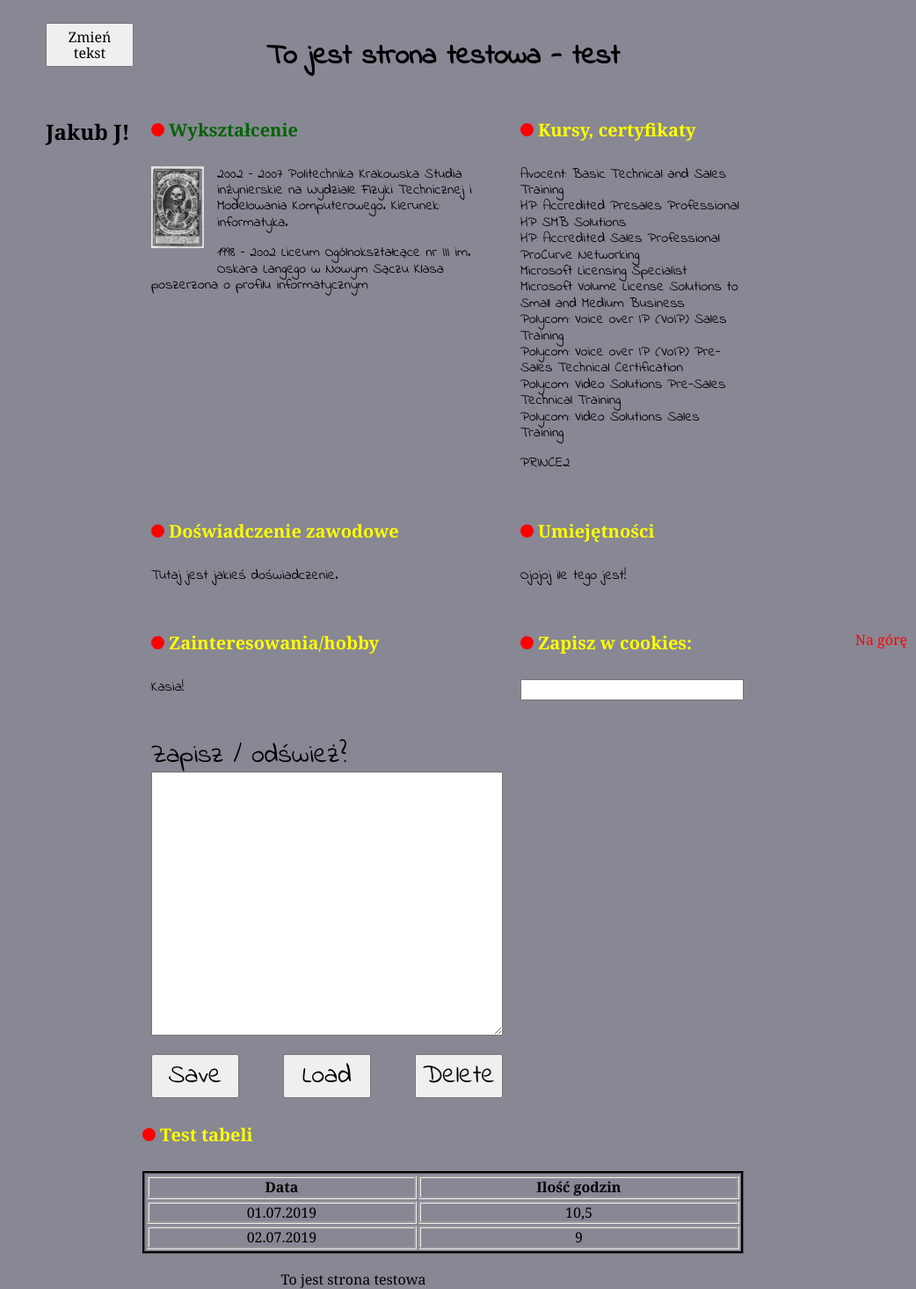
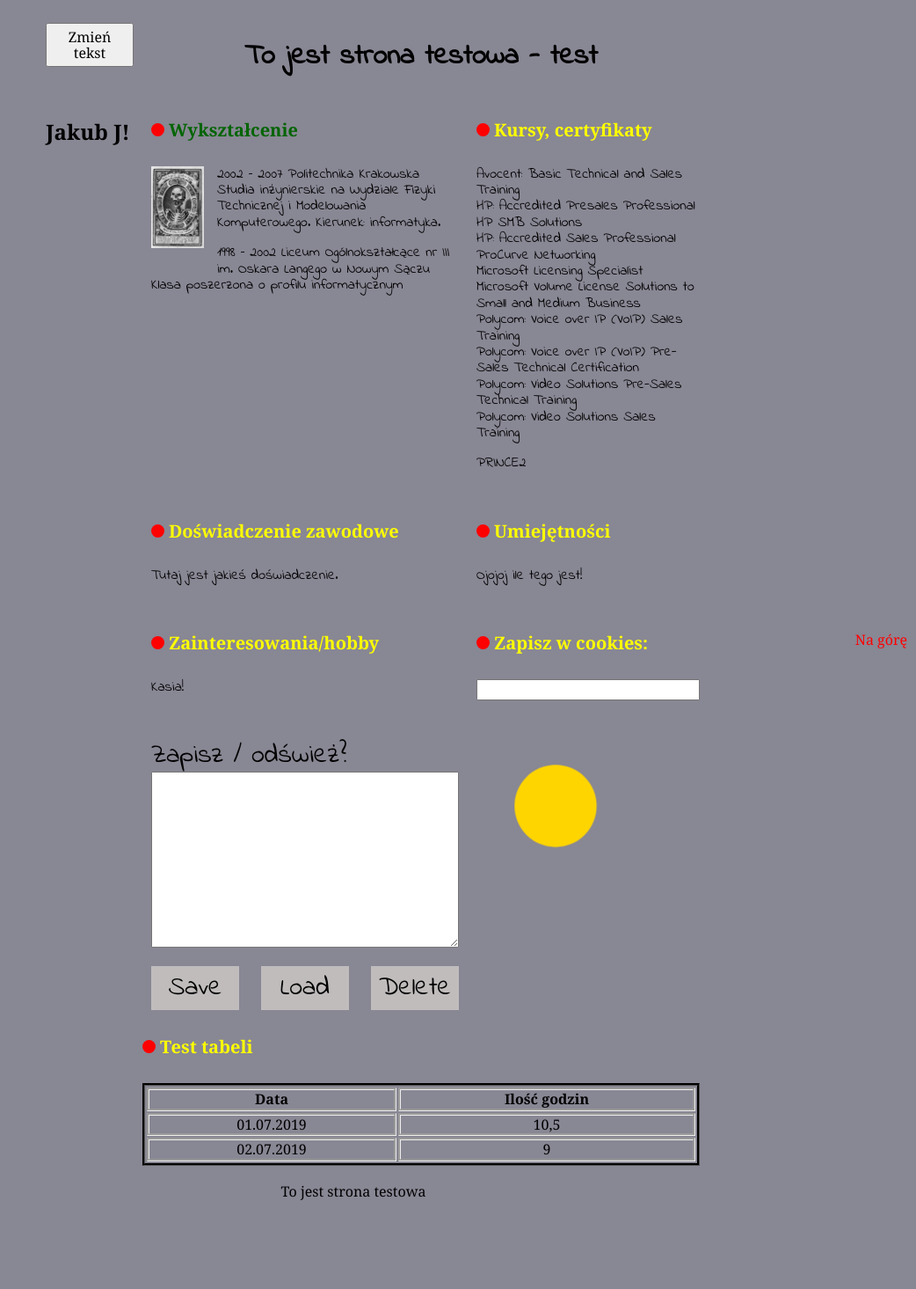
Before and after one commit to JJonakowski/homepage, a PHP site: page /content/index.html in a window 1280 px wide. Shown: the part 54-1519 px from the top of the page at 88% size, without its empty margins (238-1280 px from the left). After the commit the page ends 1418 px from the top, so only its background shows below. Run offline with PHP 8.4, Linux system fonts and the light colour scheme; style sheets or scripts are compiled from the project's sources.

Commit message:
Animation / loading change

```diff
--- a/src/content/index.html
+++ b/src/content/index.html
@@ -124,6 +124,8 @@
                 </div>
             </section>
 
+            <div class="animation"></div>
+
         </div>
 
         <!-- tabela -->
--- a/src/js/main.js
+++ b/src/js/main.js
@@ -28,6 +28,7 @@ button.addEventListener('click', (e) => { //e pokazuje wszystkie szczegoly eleme
 // Hamburger menu
 
 const navigationSwitch = document.querySelector('.navigation__switch--js');
+
 navigationSwitch.addEventListener('click', (e) => {
     const navigationList = document.querySelector('.navigation__list--js');
     navigationList.classList.toggle('navigation__list--visible');
@@ -59,11 +60,14 @@ save.addEventListener('click', (e) => {
 
 load.addEventListener('click', (e) => {
   e.preventDefault();
-  area.innerHTML = localStorage.getItem('area');
+    area.value = localStorage.getItem('area');
+  //area.innerHTML = localStorage.getItem('area');
 })
 
 del.addEventListener('click', (e) => {
+  e.preventDefault();
   localStorage.removeItem('area');
+  area.value = null;
 })
 
 //-- --
--- a/src/scss/main.scss
+++ b/src/scss/main.scss
@@ -2,6 +2,29 @@
 @import "_variables";
 @import url('https://fonts.googleapis.com/css?family=Indie+Flower&display=swap');
 @import url('https://fonts.googleapis.com/css?family=Monoton&display=swap');
+
+@keyframes animatedBcgrd {
+  0% {
+    background: green;
+    transform: scale(1);
+  }
+  25% {
+    background: yellow;
+    transform: scale(1.2);
+  }
+  50% {
+    background: red;
+    transform: scale(1);
+  }
+  75% {
+    background: blue;
+    transform: scale(1.2);
+  }
+  100% {
+    background: green;
+    transform: scale(1);
+  }
+}
 
 html {
   box-sizing: border-box;
@@ -9,6 +32,14 @@ html {
 
 *, *:before, *:after {
   box-sizing: inherit;
+}
+
+.animation {
+  border-radius: 100px;
+  margin: 50px;
+  height: 80px;
+  width: 80px;
+  animation: animatedBcgrd 5s ease-in-out infinite;
 }
 
 body {
@@ -46,6 +77,9 @@ body {
     display: block;
     float: left;
     margin: 0 15px 15px 0;
+    &:hover {
+    transform: scale(6);
+    }
   }
   &__list {
     font-family: 'Indie Flower', cursive;
@@ -77,17 +111,25 @@ body {
     font-size: 30px;
   }
   &__msg {
-      height: 300px;
-      min-width: 400px;
+      height: 200px;
+      min-width: 350px;
       font-size: 18px;
       padding: 10px;
   }
   &__button {
+    border: none;
     height: 50px;
     min-width: 100px;
     font-size: 30px;
+    background: rgb(192, 188, 188);
+    transition: transform .9s linear, background .5s linear;
+    will-change: background;
+    &:hover {
+      transform: scale(1.2);
+      background: red;
     }
   }
+}
 
 .go__top {
   position: fixed;
```
